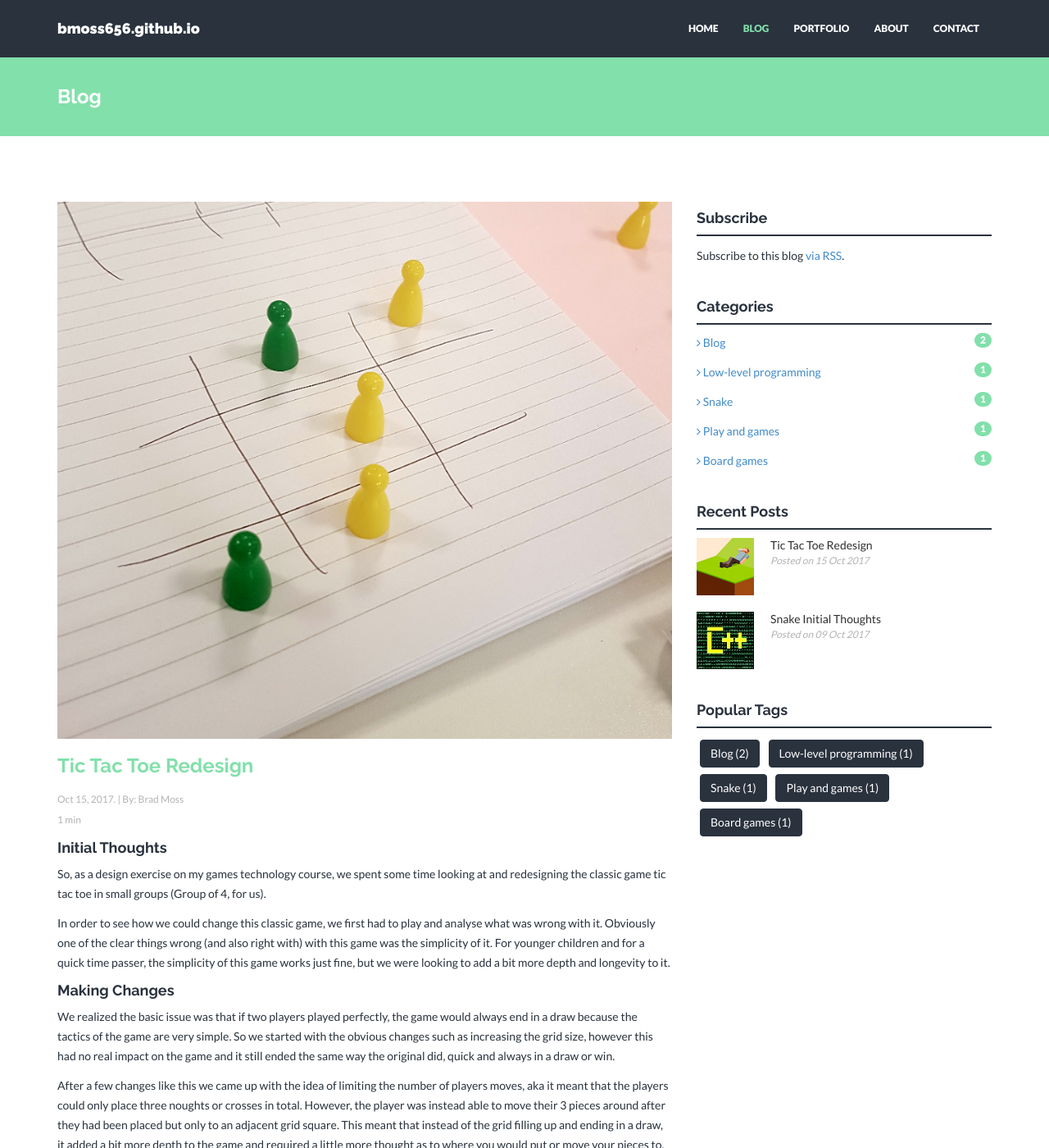
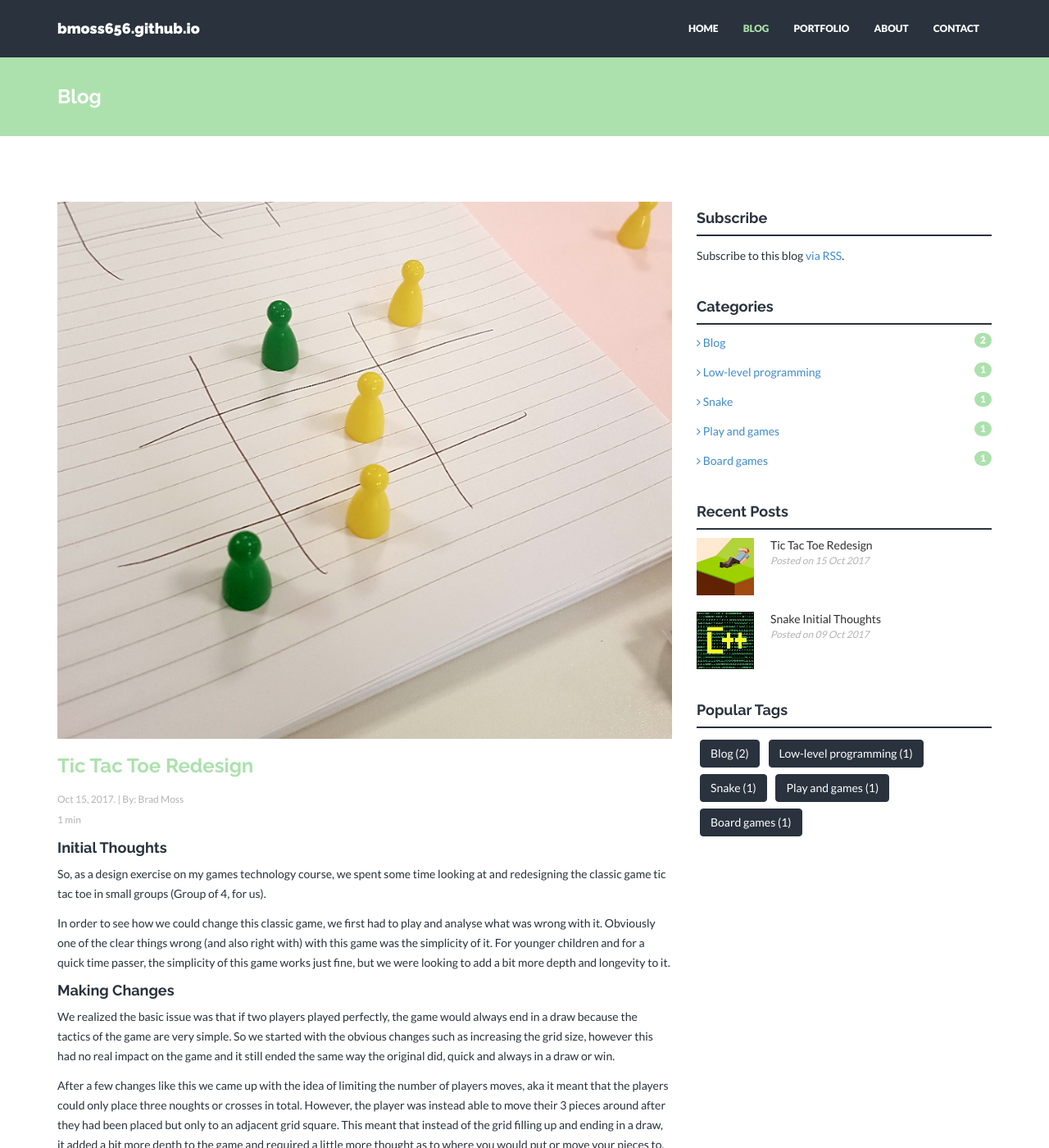
Before and after one commit to bmoss656/bmoss656.github.io, a Jekyll site: the page built from blog.html, in a window 1280 px wide and 1400 px high. Shown: the whole window at 82% size. Built offline with Jekyll 4.4.1, drawn with Linux system fonts in a browser that asks for light colours; nearby versions of some CDN libraries.

Commit message:
Update _config.yml

```diff
--- a/_config.yml
+++ b/_config.yml
@@ -17,8 +17,8 @@ permalink: /:categories/:title
 excerpt_separator: <!--more--> #use this in posts to define how long the excerpt of the post (that is shown on the Blog page) is
 
 colors:  #in hex code if not noted else
-  primary: "#82E0AA"
-  primary_rgb: "130,224,170"
+  primary: "#ACE1AD"
+  primary_rgb: "172,225,173"
   secondary: "#29323d" #"#33004D"
   link: "#428bca"
   link_hover: "#01b2fe"
```
